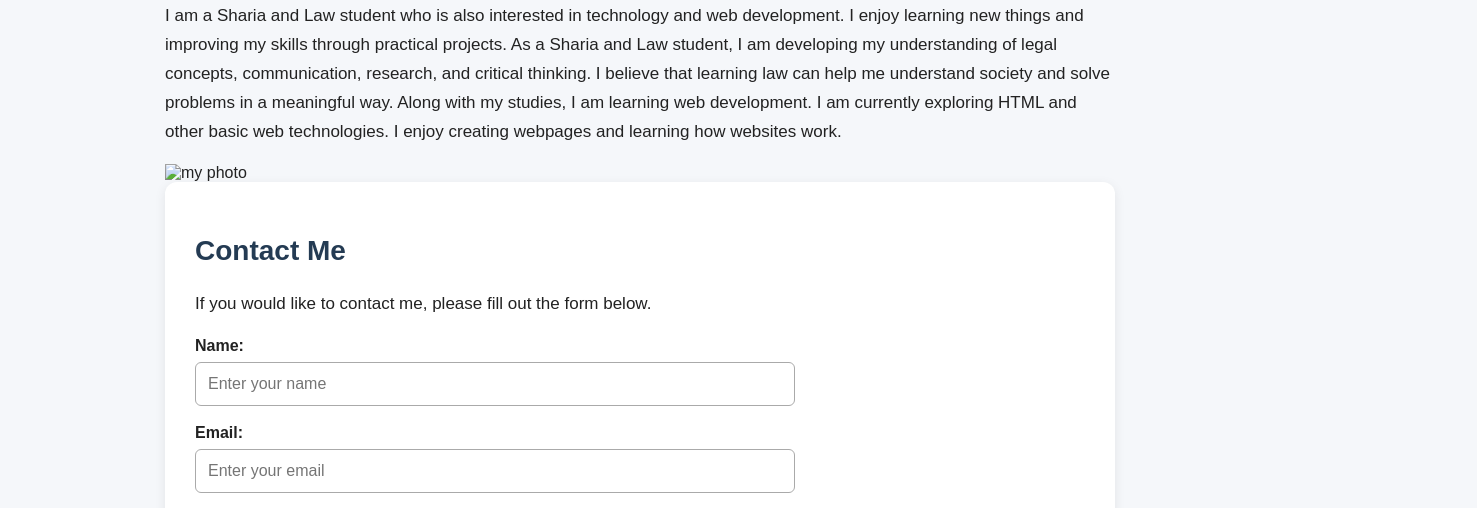
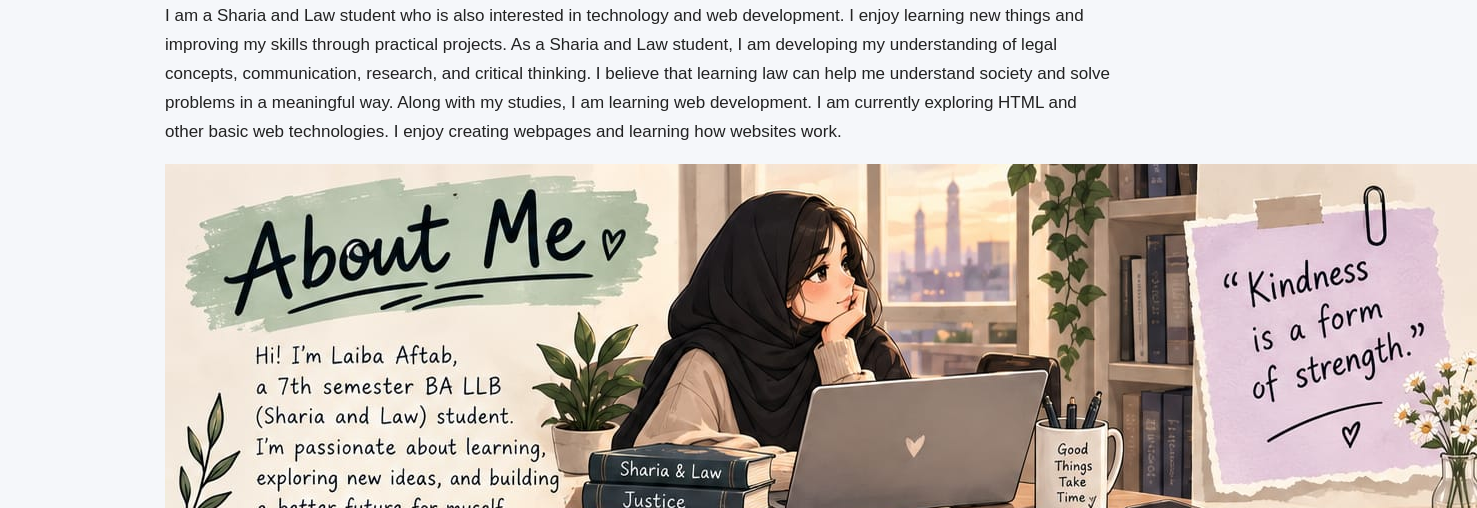
Before and after one commit to itsleena57-lgtm/about-me, a plain HTML site: page index.html in a window 1280 px wide. Shown: the part 271-779 px from the top of the page, 1477 px wide, since content can reach past the window. Drawn offline with Linux system fonts and the light colour scheme.

Commit message:
first commit

```diff
--- a/git.html
+++ b/index.html
@@ -174,7 +174,7 @@
                 currently exploring HTML and other basic web technologies.
                 I enjoy creating webpages and learning how websites work.
             </p>
-            <img src="about.jpg" alt="my photo">
+            <img src="about.jpeg" alt="my photo">
 
 
 
```
